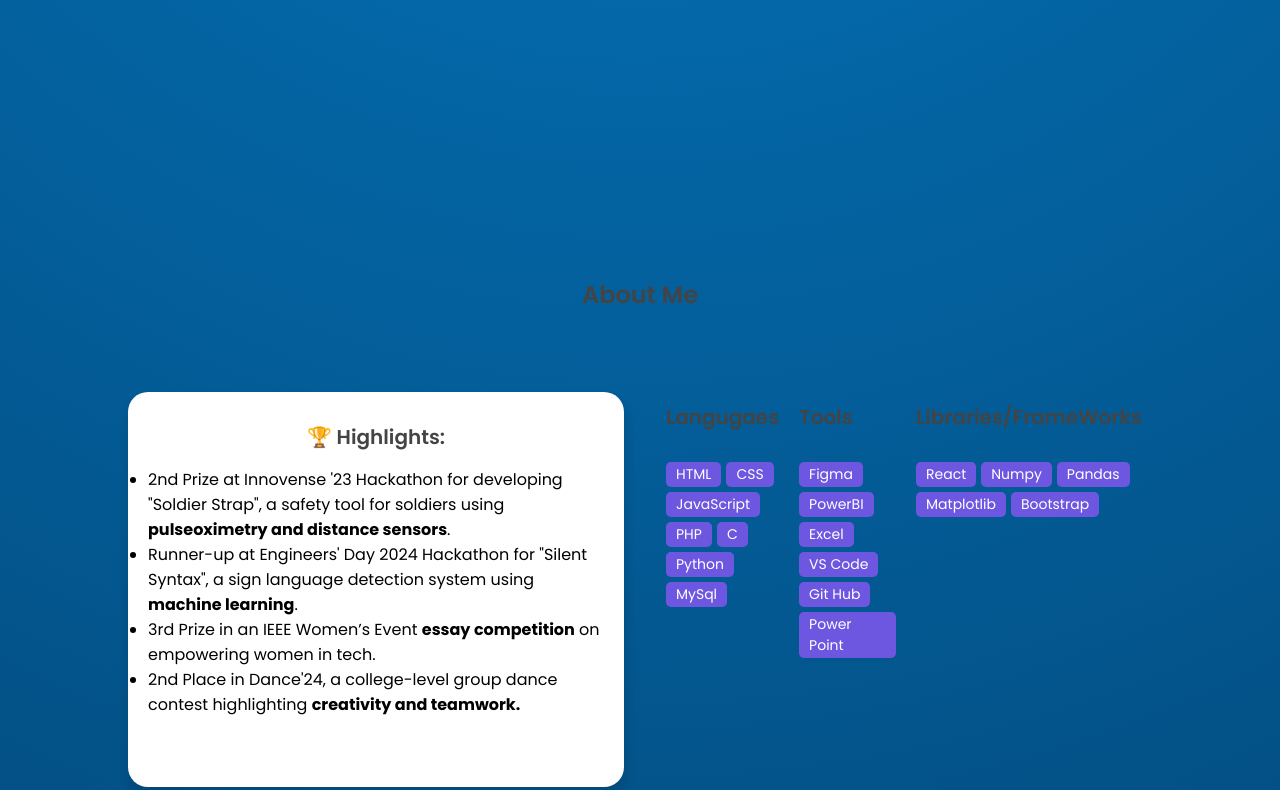
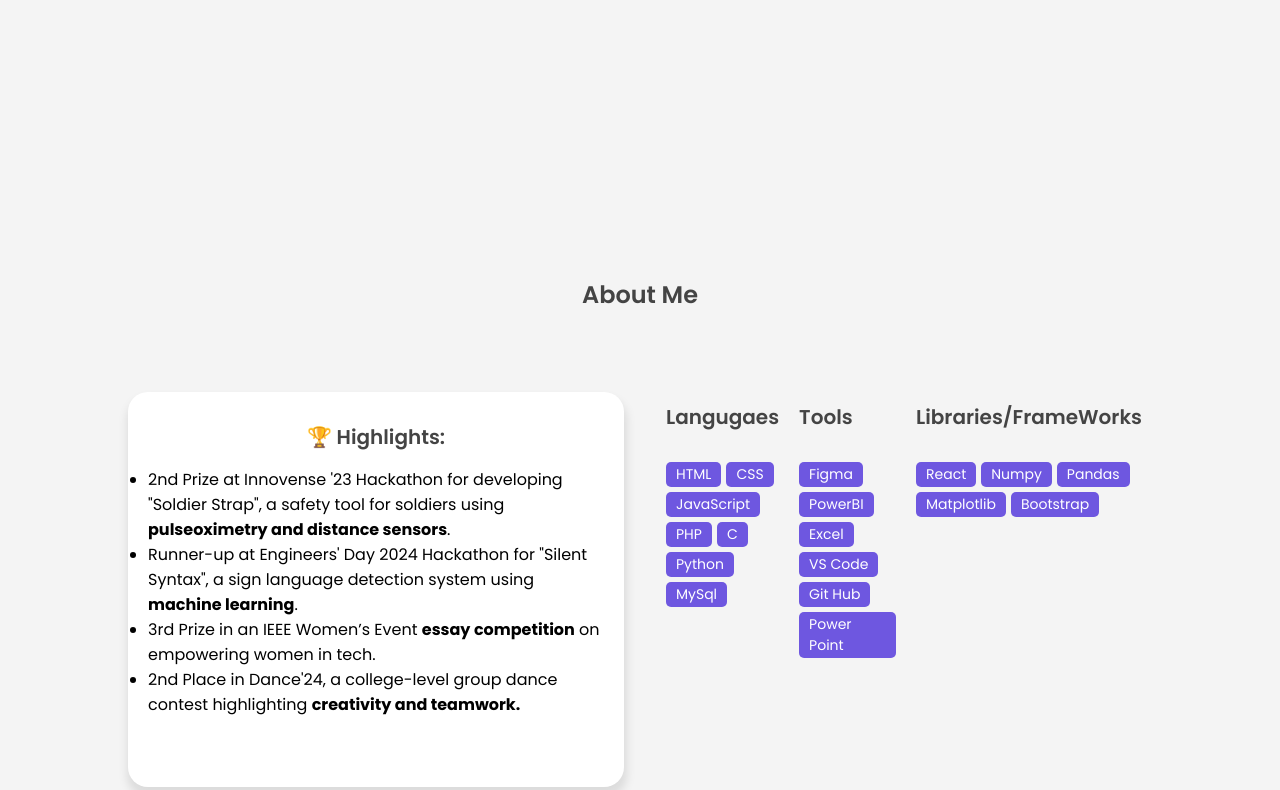
Before and after one commit to SnekaKiruthika-07/portfolio, a plain HTML site: page index.html in a window 1280 px wide. Shown: the part 603-1393 px from the top of the page. Drawn offline with nearby package versions, Linux system fonts and the light colour scheme.

Commit message:
style1.css

```diff
--- a/style1.css
+++ b/style1.css
@@ -826,7 +826,7 @@ body {
 body {
   margin: 0;
   height: 100vh;
-  background: radial-gradient(circle at top, #0477bf, #022b4e);
+
   display: flex;
   justify-content: center;
   align-items: center;
```
